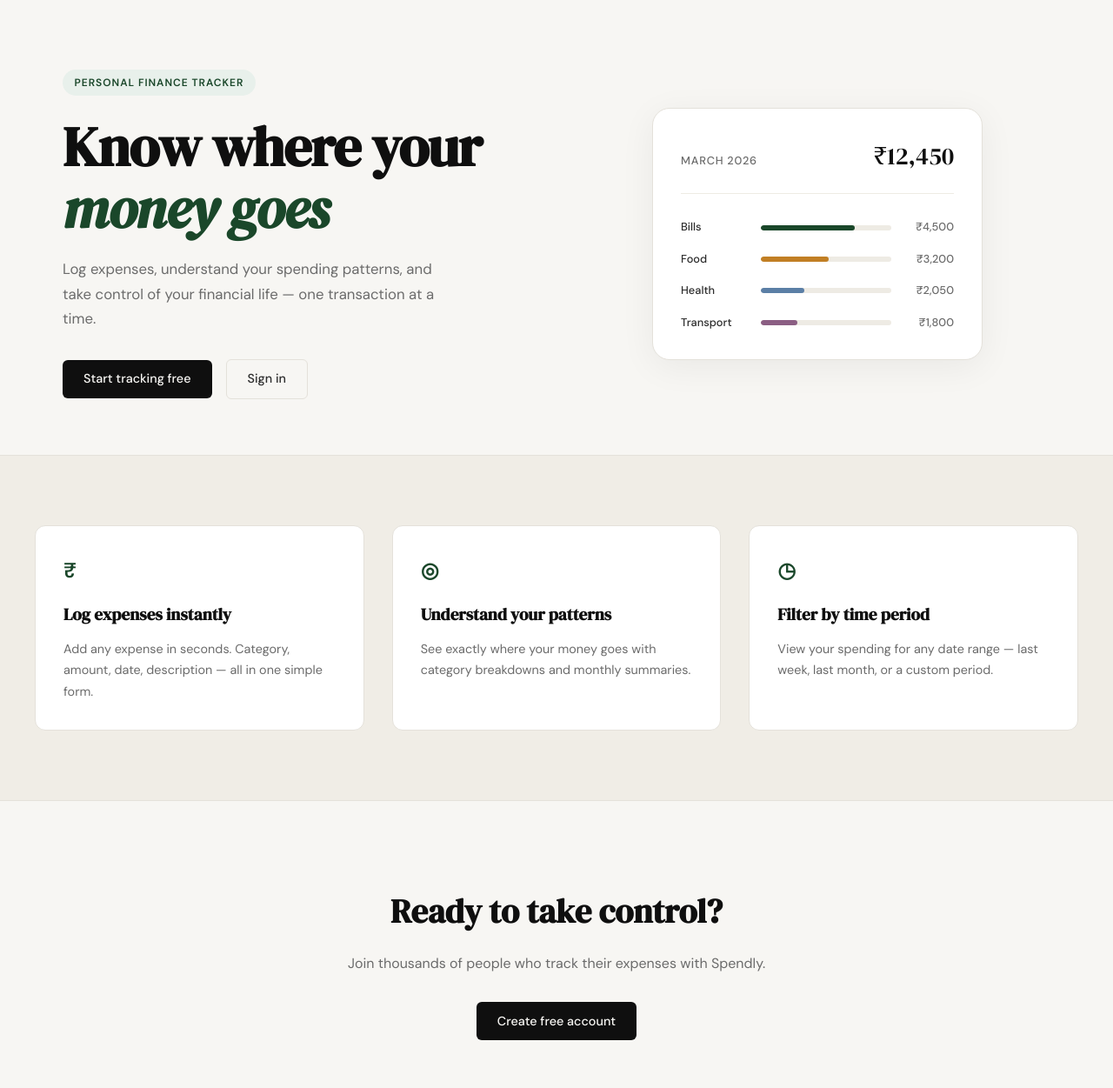
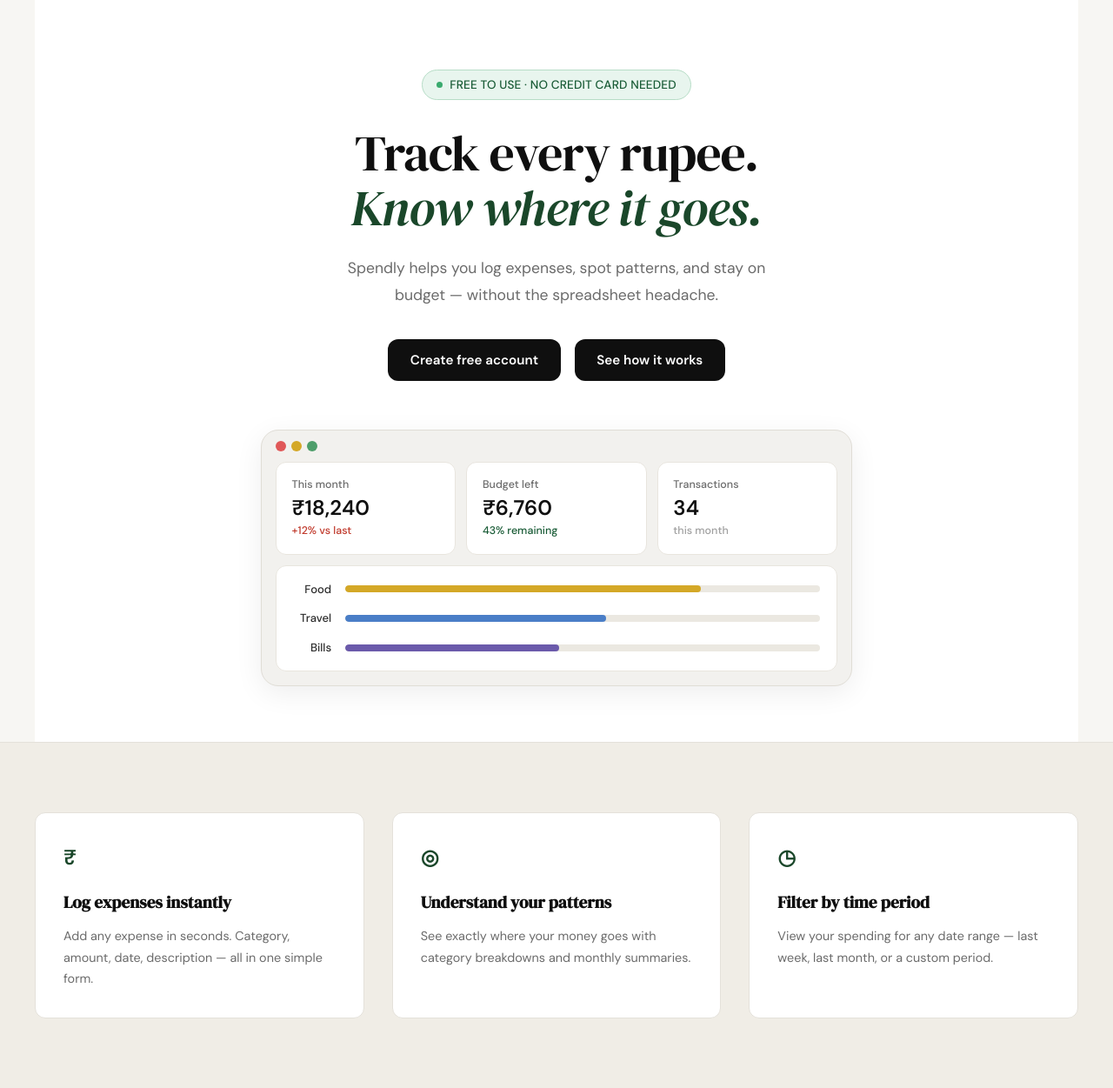
Before and after one commit to abcommits/spendly, a Flask app: page / in a window 1280 px wide. Shown: the part 61-1312 px from the top of the page at 87% size. Run offline with Flask 3, Linux system fonts and the light colour scheme.

Commit message:
landing: redesign hero section to match mockup

```diff
--- /dev/null
+++ b/static/css/landing.css
@@ -0,0 +1,229 @@
+/* ------------------------------------------------------------------ */
+/* Hero — centered single-column layout                                */
+/* ------------------------------------------------------------------ */
+
+.hero {
+    display: flex;
+    flex-direction: column;
+    align-items: center;
+    text-align: center;
+    padding: 5rem 2rem 4rem;
+    background: #ffffff;
+    gap: 3.5rem;
+}
+
+.hero-inner {
+    display: flex;
+    flex-direction: column;
+    align-items: center;
+    max-width: 660px;
+}
+
+/* Badge */
+.hero-badge {
+    display: inline-flex;
+    align-items: center;
+    gap: 0.5rem;
+    background: #e8f5ee;
+    border: 1px solid #b7ddc7;
+    color: #1a5c37;
+    font-size: 0.85rem;
+    font-weight: 500;
+    padding: 0.35rem 1rem;
+    border-radius: 999px;
+    margin-bottom: 1.8rem;
+    letter-spacing: 0.01em;
+}
+
+.hero-badge-dot {
+    width: 7px;
+    height: 7px;
+    border-radius: 50%;
+    background: #3aaa6e;
+    flex-shrink: 0;
+}
+
+/* Title */
+.hero-title {
+    font-family: var(--font-display);
+    font-size: 3.6rem;
+    line-height: 1.1;
+    font-weight: 400;
+    color: var(--ink);
+    margin-bottom: 1.4rem;
+}
+
+.hero-title em {
+    font-style: italic;
+    color: var(--accent);
+}
+
+/* Subtitle */
+.hero-subtitle {
+    font-size: 1.1rem;
+    color: var(--ink-muted);
+    line-height: 1.75;
+    max-width: 520px;
+    margin-bottom: 2.2rem;
+}
+
+/* Buttons */
+.hero-actions {
+    display: flex;
+    gap: 1rem;
+    flex-wrap: wrap;
+    justify-content: center;
+}
+
+.btn-dark {
+    display: inline-flex;
+    align-items: center;
+    justify-content: center;
+    background: #0f0f0f;
+    color: #ffffff;
+    font-family: var(--font-body);
+    font-size: 0.95rem;
+    font-weight: 600;
+    padding: 0.75rem 1.6rem;
+    border-radius: var(--radius-md);
+    border: none;
+    cursor: pointer;
+    transition: background 0.15s;
+    text-decoration: none;
+}
+
+.btn-dark:hover {
+    background: #2d2d2d;
+}
+
+/* ------------------------------------------------------------------ */
+/* Dashboard mockup                                                    */
+/* ------------------------------------------------------------------ */
+
+.hero-dashboard {
+    width: 100%;
+    max-width: 680px;
+    background: #f2f1ee;
+    border: 1px solid #e0ddd6;
+    border-radius: var(--radius-lg);
+    overflow: hidden;
+    box-shadow: 0 8px 32px rgba(0, 0, 0, 0.07);
+}
+
+/* Browser chrome dots */
+.dash-chrome {
+    display: flex;
+    align-items: center;
+    gap: 6px;
+    padding: 0.75rem 1rem;
+}
+
+.dot {
+    width: 12px;
+    height: 12px;
+    border-radius: 50%;
+}
+
+.dot-red    { background: #e05858; }
+.dot-yellow { background: #d4a827; }
+.dot-green  { background: #4d9e6a; }
+
+/* Dashboard body */
+.dash-body {
+    padding: 0 1rem 1rem;
+    display: flex;
+    flex-direction: column;
+    gap: 0.75rem;
+}
+
+/* Stat cards row */
+.dash-stats {
+    display: grid;
+    grid-template-columns: repeat(3, 1fr);
+    gap: 0.75rem;
+}
+
+.dash-stat {
+    background: #ffffff;
+    border: 1px solid #e8e5de;
+    border-radius: var(--radius-md);
+    padding: 1rem 1.1rem;
+    display: flex;
+    flex-direction: column;
+    gap: 0.2rem;
+    text-align: left;
+}
+
+.dash-label {
+    font-size: 0.78rem;
+    color: var(--ink-muted);
+    font-weight: 500;
+}
+
+.dash-value {
+    font-size: 1.5rem;
+    font-weight: 700;
+    color: var(--ink);
+    line-height: 1.1;
+}
+
+.dash-sub {
+    font-size: 0.78rem;
+    color: var(--ink-faint);
+    font-weight: 500;
+}
+
+.dash-sub-red   { color: #c0392b; }
+.dash-sub-green { color: #1a5c37; }
+
+/* Category bars */
+.dash-bars {
+    background: #ffffff;
+    border: 1px solid #e8e5de;
+    border-radius: var(--radius-md);
+    padding: 1rem 1.2rem;
+    display: flex;
+    flex-direction: column;
+    gap: 0.8rem;
+}
+
+.dash-bar-row {
+    display: flex;
+    align-items: center;
+    gap: 1rem;
+}
+
+.dash-cat {
+    font-size: 0.82rem;
+    color: var(--ink-soft);
+    font-weight: 500;
+    width: 44px;
+    flex-shrink: 0;
+    text-align: right;
+}
+
+.dash-track {
+    flex: 1;
+    height: 8px;
+    background: #ebe8e1;
+    border-radius: 999px;
+    overflow: hidden;
+}
+
+.dash-fill {
+    height: 100%;
+    border-radius: 999px;
+}
+
+.dash-fill-amber  { background: #d4a827; }
+.dash-fill-blue   { background: #4a7ec7; }
+.dash-fill-purple { background: #6b5aab; }
+
+/* ------------------------------------------------------------------ */
+/* Responsive                                                          */
+/* ------------------------------------------------------------------ */
+
+@media (max-width: 600px) {
+    .hero-title { font-size: 2.4rem; }
+    .dash-stats { grid-template-columns: 1fr; }
+}
--- a/templates/landing.html
+++ b/templates/landing.html
@@ -1,60 +1,69 @@
 {% extends "base.html" %}
 
 {% block title %}Spendly — Track Every Rupee{% endblock %}
+
+{% block head %}
+<link rel="stylesheet" href="{{ url_for('static', filename='css/landing.css') }}">
+{% endblock %}
 
 {% block content %}
 
 <section class="hero">
     <div class="hero-inner">
-        <div class="hero-badge">Personal Finance Tracker</div>
+        <div class="hero-badge">
+            <span class="hero-badge-dot"></span>
+            Free to use · No credit card needed
+        </div>
         <h1 class="hero-title">
-            Know where your<br>
-            <em>money goes</em>
+            Track every rupee.<br>
+            <em>Know where it goes.</em>
         </h1>
         <p class="hero-subtitle">
-            Log expenses, understand your spending patterns,
-            and take control of your financial life —
-            one transaction at a time.
+            Spendly helps you log expenses, spot patterns, and stay
+            on budget — without the spreadsheet headache.
         </p>
         <div class="hero-actions">
-            <a href="{{ url_for('register') }}" class="btn-primary">Start tracking free</a>
-            <a href="{{ url_for('login') }}" class="btn-ghost">Sign in</a>
+            <a href="{{ url_for('register') }}" class="btn-dark">Create free account</a>
+            <a href="#" class="btn-dark">See how it works</a>
         </div>
     </div>
-    <div class="hero-visual">
-        <div class="mock-card">
-            <div class="mock-card-header">
-                <span class="mock-label">March 2026</span>
-                <span class="mock-total">₹12,450</span>
+
+    <div class="hero-dashboard">
+        <div class="dash-chrome">
+            <span class="dot dot-red"></span>
+            <span class="dot dot-yellow"></span>
+            <span class="dot dot-green"></span>
+        </div>
+        <div class="dash-body">
+            <div class="dash-stats">
+                <div class="dash-stat">
+                    <span class="dash-label">This month</span>
+                    <span class="dash-value">₹18,240</span>
+                    <span class="dash-sub dash-sub-red">+12% vs last</span>
+                </div>
+                <div class="dash-stat">
+                    <span class="dash-label">Budget left</span>
+                    <span class="dash-value">₹6,760</span>
+                    <span class="dash-sub dash-sub-green">43% remaining</span>
+                </div>
+                <div class="dash-stat">
+                    <span class="dash-label">Transactions</span>
+                    <span class="dash-value">34</span>
+                    <span class="dash-sub">this month</span>
+                </div>
             </div>
-            <div class="mock-bars">
-                <div class="mock-bar-row">
-                    <span class="mock-cat">Bills</span>
-                    <div class="mock-bar-track">
-                        <div class="mock-bar" style="width: 72%"></div>
-                    </div>
-                    <span class="mock-amt">₹4,500</span>
+            <div class="dash-bars">
+                <div class="dash-bar-row">
+                    <span class="dash-cat">Food</span>
+                    <div class="dash-track"><div class="dash-fill dash-fill-amber" style="width: 75%"></div></div>
                 </div>
-                <div class="mock-bar-row">
-                    <span class="mock-cat">Food</span>
-                    <div class="mock-bar-track">
-                        <div class="mock-bar mock-bar-2" style="width: 52%"></div>
-                    </div>
-                    <span class="mock-amt">₹3,200</span>
+                <div class="dash-bar-row">
+                    <span class="dash-cat">Travel</span>
+                    <div class="dash-track"><div class="dash-fill dash-fill-blue" style="width: 55%"></div></div>
                 </div>
-                <div class="mock-bar-row">
-                    <span class="mock-cat">Health</span>
-                    <div class="mock-bar-track">
-                        <div class="mock-bar mock-bar-3" style="width: 33%"></div>
-                    </div>
-                    <span class="mock-amt">₹2,050</span>
-                </div>
-                <div class="mock-bar-row">
-                    <span class="mock-cat">Transport</span>
-                    <div class="mock-bar-track">
-                        <div class="mock-bar mock-bar-4" style="width: 28%"></div>
-                    </div>
-                    <span class="mock-amt">₹1,800</span>
+                <div class="dash-bar-row">
+                    <span class="dash-cat">Bills</span>
+                    <div class="dash-track"><div class="dash-fill dash-fill-purple" style="width: 45%"></div></div>
                 </div>
             </div>
         </div>
```
Also changed, not shown: images/hero.png (added).
